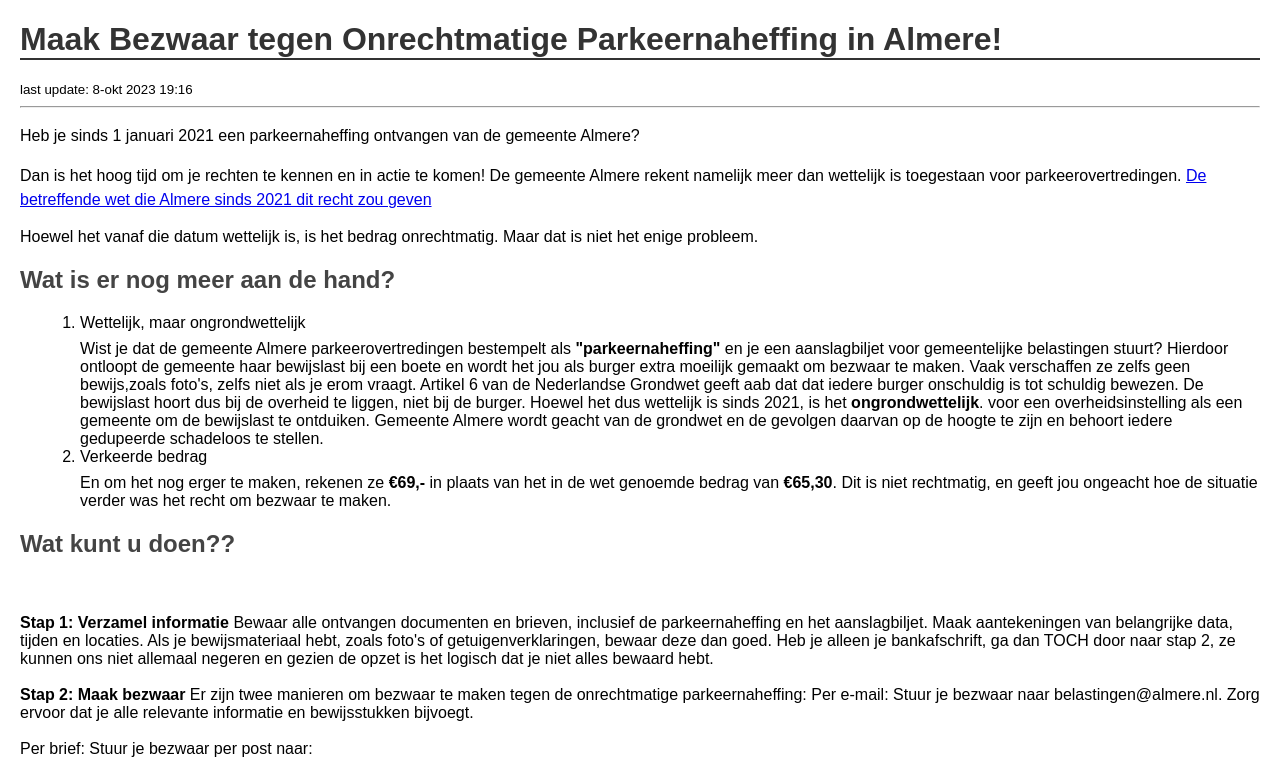
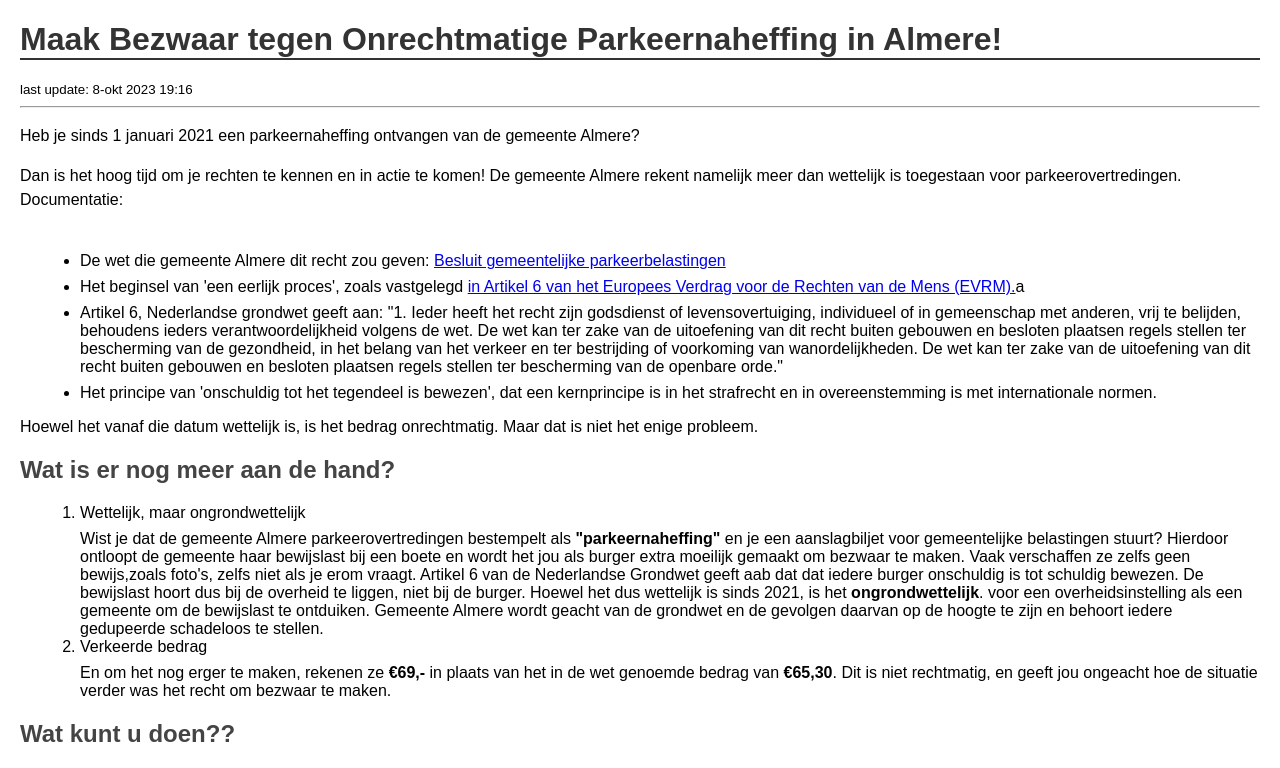
Before and after one commit to beauterre/AlmereNaheffing, a plain HTML site: page index.html in a window 1280 px wide. Shown: the top 768 px of the page. Drawn offline with Linux system fonts and the light colour scheme.

Commit message:
Update index.html

```diff
--- a/index.html
+++ b/index.html
@@ -56,8 +56,22 @@ color: #333;
 <p>Heb je sinds 1 januari 2021 een parkeernaheffing ontvangen van de gemeente Almere?</p>
 <p>Dan is het hoog tijd om je rechten te kennen en in actie te komen!
 De gemeente Almere rekent namelijk meer dan wettelijk is toegestaan voor parkeerovertredingen.
-<a href="https://wetten.overheid.nl/BWBR0004912/2021-01-01/">De betreffende wet die Almere sinds 2021 dit recht zou geven</a></p>
+  <br>
+Documentatie:<br></br>
+  <ul>
+    <li>De wet die gemeente Almere dit recht zou geven: <a href="https://wetten.overheid.nl/BWBR0004912/2021-01-01/">Besluit gemeentelijke parkeerbelastingen</a></li>
+    <li>Het beginsel van 'een eerlijk proces', zoals vastgelegd <a href="https://wetten.overheid.nl/BWBV0001000/2010-06-10/0/Verdrag_2/Verdragtekst/TiteldeelI/Artikel6/afdrukken"> in Artikel 6 van het Europees Verdrag voor de Rechten van de Mens (EVRM).</a>a</li>
+    <li>Artikel 6, Nederlandse grondwet geeft aan:
+"1. Ieder heeft het recht zijn godsdienst of levensovertuiging, individueel of in gemeenschap met anderen, vrij te belijden,
+      behoudens ieders verantwoordelijkheid volgens de wet.
+De wet kan ter zake van de uitoefening van dit recht buiten gebouwen en besloten plaatsen regels stellen ter bescherming van de gezondheid, in het belang van het verkeer en ter bestrijding of voorkoming van wanordelijkheden.
+De wet kan ter zake van de uitoefening van dit recht buiten gebouwen en besloten plaatsen regels stellen ter bescherming van de openbare orde."
+    </li>
+    <li>Het principe van 'onschuldig tot het tegendeel is bewezen', dat een kernprincipe is in het strafrecht en in overeenstemming is met internationale normen.</li>
+  </ul>
+</p>
 Hoewel het vanaf die datum wettelijk is, is het bedrag onrechtmatig. Maar dat is niet het enige probleem.
+
 
 <h2>Wat is er nog meer aan de hand?</h2>
 
@@ -121,6 +135,7 @@ Sluit je aan bij medeburgers en maak bezwaar tegen de onrechtmatige parkeernahef
 <small></small>Let op: Dit pamflet dient ter informatie en is geen juridisch advies.
   Raadpleeg altijd een juridisch adviseur voor specifiek advies met betrekking tot jouw situatie.</small>
 
+<a href="https://docs.google.com/document/d/1Ox6JMVxJksGf-_cwaJAIzX6ogwYF_RCR68-6xDTHomA/edit?usp=sharing">voorbeeldbrief google docs</a>
 <b>Voorbeeldbrief:<b>
 <pre>
 [Je naam]
```
